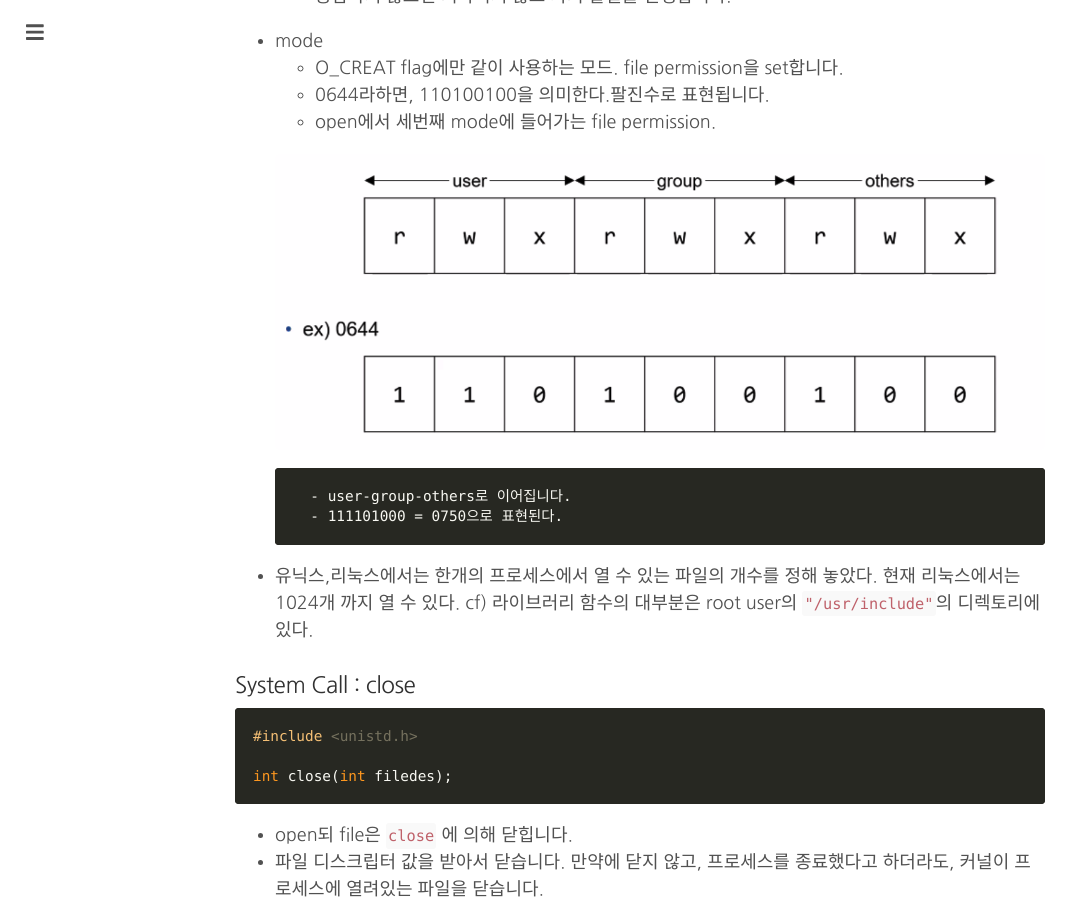
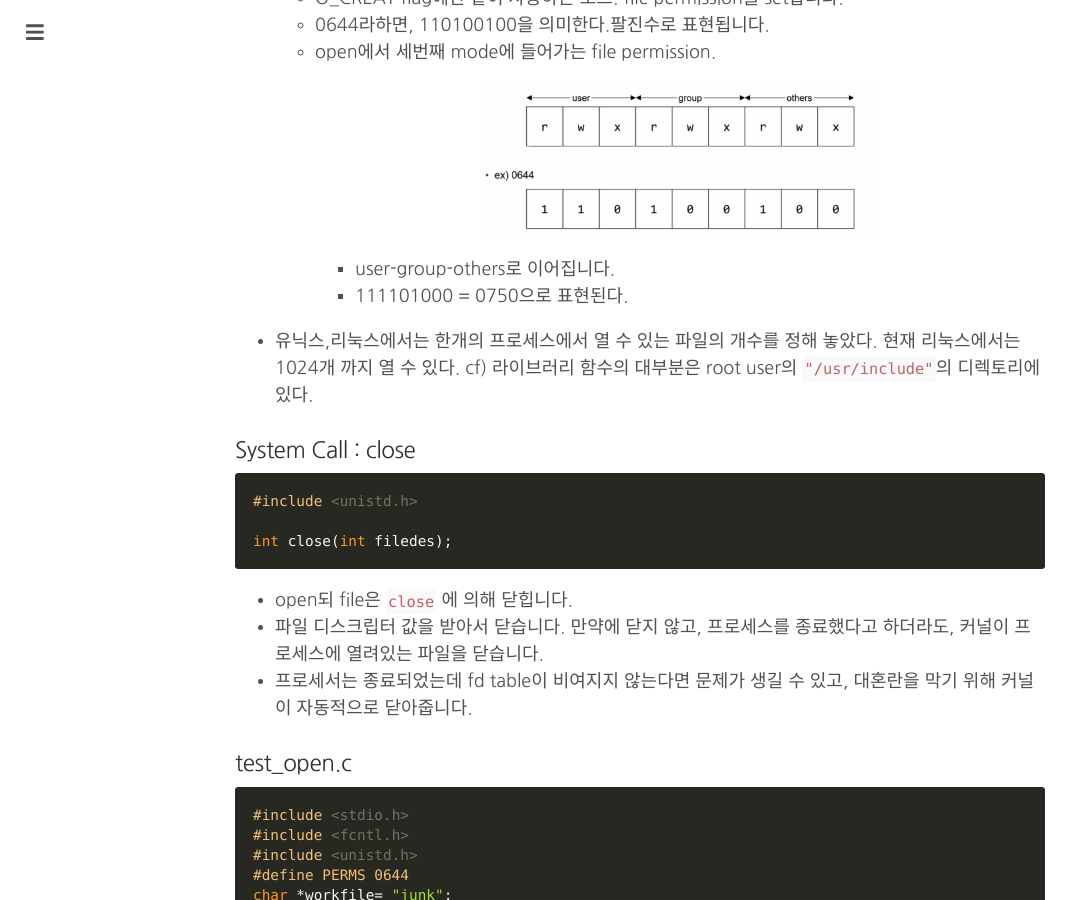
Before and after one commit to changhyeonnam/changhyeonnam.github.io, a Jekyll site: the page built from _posts/2021/2021-10-29-linux|file.md, in a window 1280 px wide and 900 px high, scrolled down 1707 px. Shown: the whole window, without its empty margins (0-1082 px from the left). Built offline with Jekyll 4.4.1, drawn with Linux system fonts in a browser that asks for light colours; nearby versions of some CDN libraries; comment, search, counter and statistics services are not loaded.

Commit message:
Update 2021-10-29-linux|file.md

````diff
--- a/_posts/2021/2021-10-29-linux|file.md
+++ b/_posts/2021/2021-10-29-linux|file.md
@@ -24,12 +24,11 @@
 - 새로운 파일 디스크립터를 할당 할때 프로세스가 사용하지 않은 가장 낮은 수를 할당하게 됩니다.
 - 각 프로세스가 쉘에 의해 생성될때 터미널과 관련된 세개의 open file이 생긴다.
 
-    <!-- <div class="center">
+    <div class="center">
       <figure>
         <a href="/images/2021/linux/a2.png"><img src="/images/2021/linux/a2.png" width="400" ></a>
       </figure>
-    </div> -->
-    ![Untitled.png](/images/2021/linux/a2.png)
+    </div>
 
     - 0=terminal에서의 입력, 1= terminal에서의 출력, 2 = 에러
     - 3개의 디스크립터가 기본적으로 할당되어 있다. 파일을 새로 시작하면 3번으로 시작하게 된다.
@@ -65,8 +64,11 @@
     - 0644라하면, 110100100을 의미한다.팔진수로 표현됩니다.
     - open에서 세번째 mode에 들어가는 file permission.
 
-    ![Untitled.png](/images/2021/linux/a0.png)
-
+      <div class="center">
+        <figure>
+          <a href="/images/2021/linux/a0.png"><img src="/images/2021/linux/a0.png" width="400" ></a>
+        </figure>
+      </div>
 
         - user-group-others로 이어집니다.
         - 111101000 = 0750으로 표현된다.
@@ -199,8 +201,11 @@
 
 ### read, write and Efficiency
 
-![Untitled.png](/images/2021/linux/a1.png)
-
+<div class="center">
+  <figure>
+    <a href="/images/2021/linux/a1.png"><img src="/images/2021/linux/a1.png" width="400" ></a>
+  </figure>
+</div>
 
 - 버퍼 사이즈에 따라 성능이 달라질 수 있습니다. 버퍼사이즈가 작아지면 시스템 콜 횟수가 많아져서, 시스템콜을 자주 호출하게 되서 성능이 안좋습니다.
 - 버퍼 사이즈가 system의 disk blocking factor의 배수가 되면 중복되는 것이 없어서 성능이 좋아집니다.
@@ -306,8 +311,11 @@
     close(fd3); close(fd4);
     ```
 
-    ![Untitled.png](/images/2021/linux/b4.png)
-
+    <div class="center">
+      <figure>
+        <a href="/images/2021/linux/b4.png"><img src="/images/2021/linux/b4.png" width="400" ></a>
+      </figure>
+    </div>
 
     두개의 프로그램을 실행시켜, 각각의 프로세스를 a,b라 하고, a와 b는 모두 file이라는 파일 open하는 시스템 콜을 호출합니다. 각 프로세스를 위한 file descriptor table이 생기고, v node pointer 를 따라가보면 실제로 한개의 파일을 가르킵니다. file table은 별도로 생성됩니다.
 
@@ -327,15 +335,21 @@
     newfd = dup(1)
     ```
 
-    ![Untitled.png](/images/2021/linux/b5.png)
-
+    <div class="center">
+      <figure>
+        <a href="/images/2021/linux/b5.png"><img src="/images/2021/linux/b5.png" width="400" ></a>
+      </figure>
+    </div>
 
     file table, v node table은 같은 테이블로 관리된다.
 
 2. `int dup2(int filedes, int filedes2)` : fildes에 해당하는 파일을 filedes2에 해당하는 파일로 저장합니다. 새로운 파일 디스크립터 filedes2를 반환합니다.
 
-    ![Untitled.png](/images/2021/linux/b6.png)
-
+    <div class="center">
+      <figure>
+        <a href="/images/2021/linux/b6.png"><img src="/images/2021/linux/b6.png" width="400" ></a>
+      </figure>
+    </div>
 
     dup2는 redirection할때 많이 사용 합니다.
 
@@ -390,8 +404,11 @@
     }
     ```
 
-    ![Untitled.png](/images/2021/linux/b7.png)
-
+    <div class="center">
+      <figure>
+        <a href="/images/2021/linux/b7.png"><img src="/images/2021/linux/b7.png" width="400" ></a>
+      </figure>
+    </div>
 
     O_ACCMODE ⇒ bitewise 연산을 통해 access 모드를 알아낼수 있다.
 
@@ -494,8 +511,11 @@
 
 ### Buffering
 
-![Untitled.png](/images/2021/linux/b8.png)
-
+<div class="center">
+  <figure>
+    <a href="/images/2021/linux/b8.png"><img src="/images/2021/linux/b8.png" width="400" ></a>
+  </figure>
+</div>
 
 - standard I/O는 elegant buffering mechanism을 통해 비효율을 피한다.
 - buffer는 stream에서 I/O가 처음 실행될때 malloc을 호출하여 사용된다. standard I/O에서 버퍼링을 자동으로 해주는 시스템이 있어서, 시스템 콜 호출을 최소화 시킨다.
````
